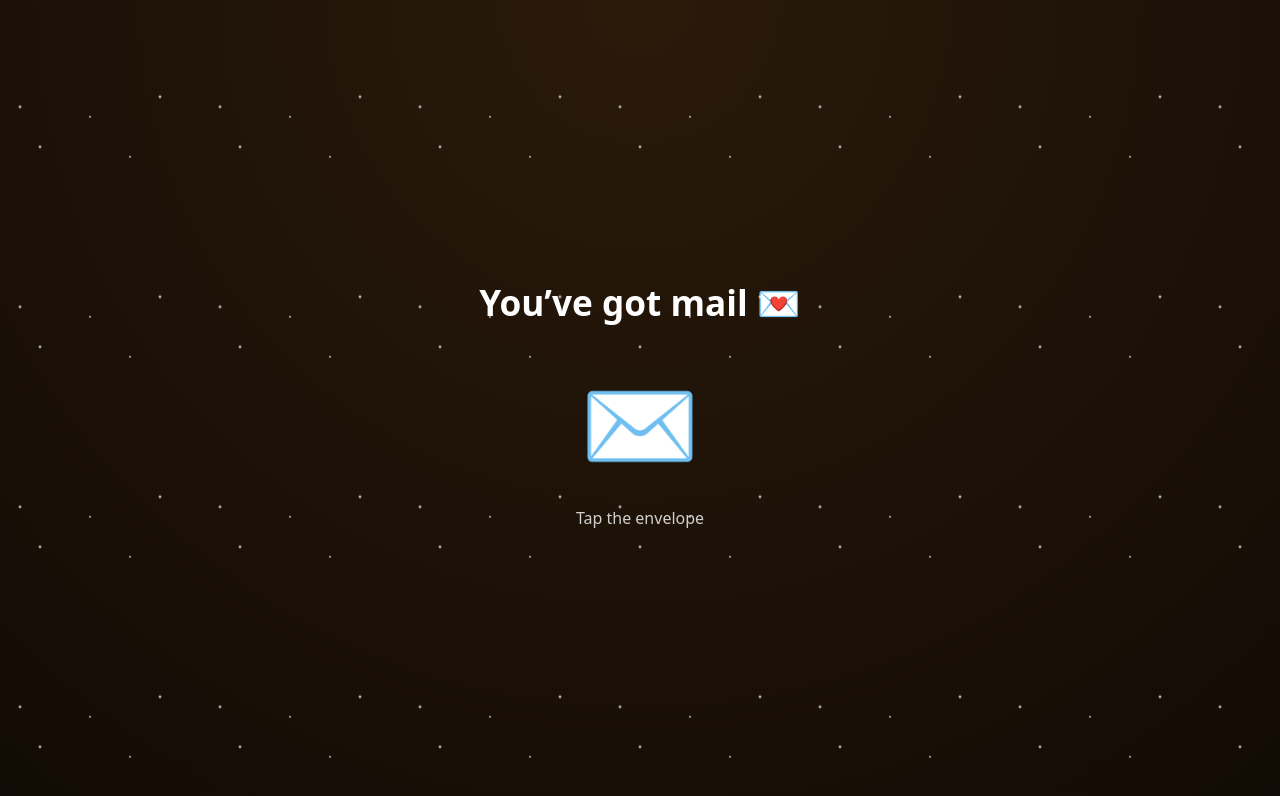
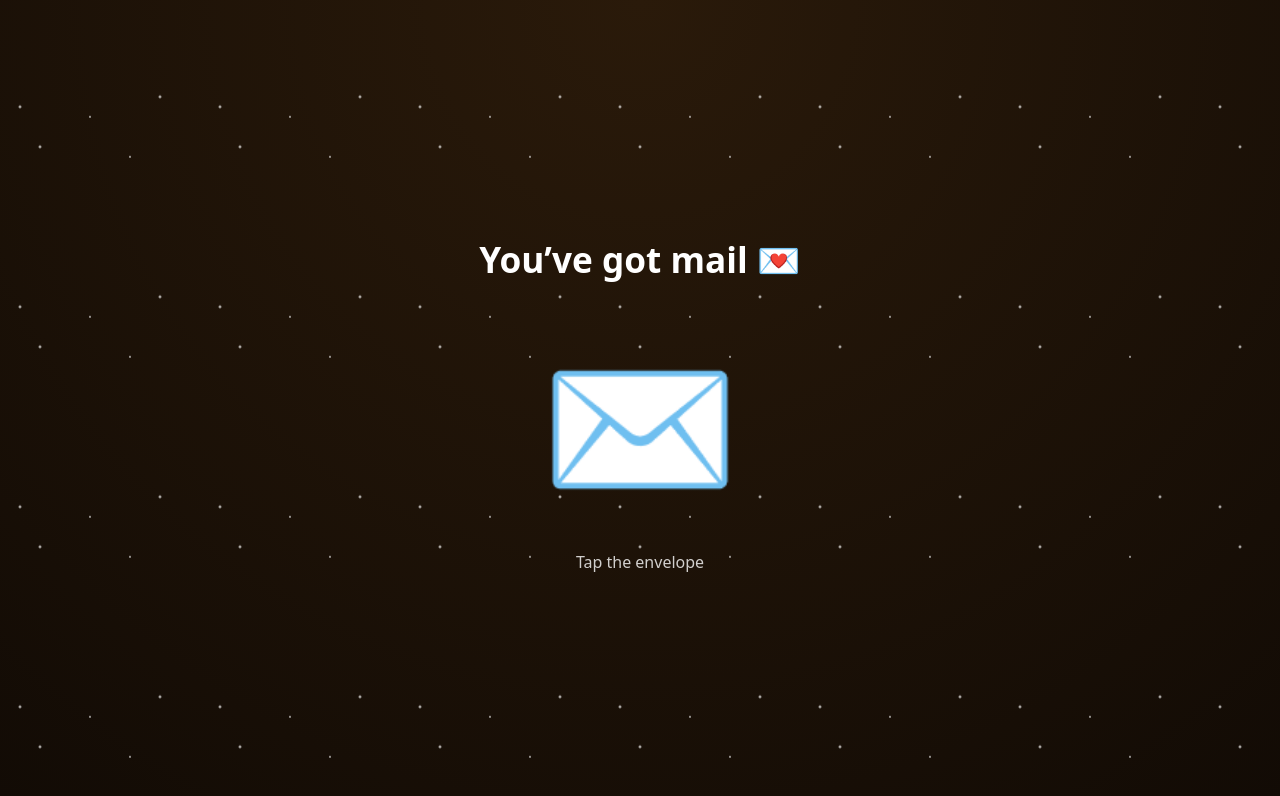
Before and after one commit to wifey143/christmas-gift, a Next.js app: page /note in a window 1280 px wide. Shown: the top 796 px of the page. Built offline with nearby package versions, Linux system fonts and the light colour scheme.

Commit message:
make envelope bigger

```diff
--- a/app/note/page.jsx
+++ b/app/note/page.jsx
@@ -32,11 +32,15 @@ const styles = {
     marginBottom: 30,
     fontSize: "2.2rem",
   },
-  envelope: {
-    fontSize: "6rem",
-    cursor: "pointer",
-    animation: "bounce 1.5s infinite",
-  },
+ envelope: {
+  fontSize: "10rem",   // 👈 bigger size
+  cursor: "pointer",
+  transition: "transform 0.3s ease",
+  animation: "bounce 1.5s infinite",
+},
+  envelopeHover: {
+  transform: "scale(1.1)",
+},
   text: {
     marginTop: 20,
     opacity: 0.8,
```
